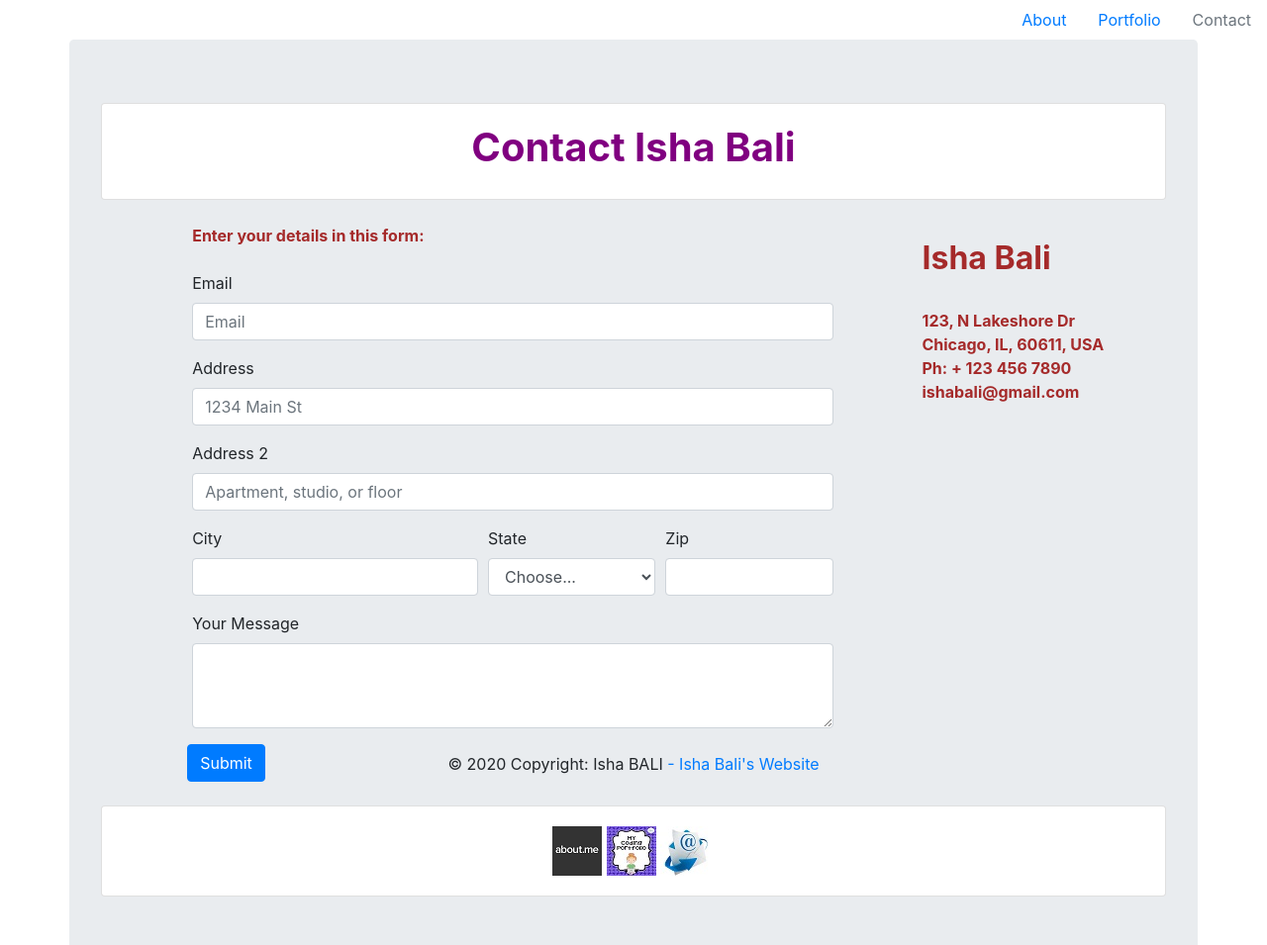
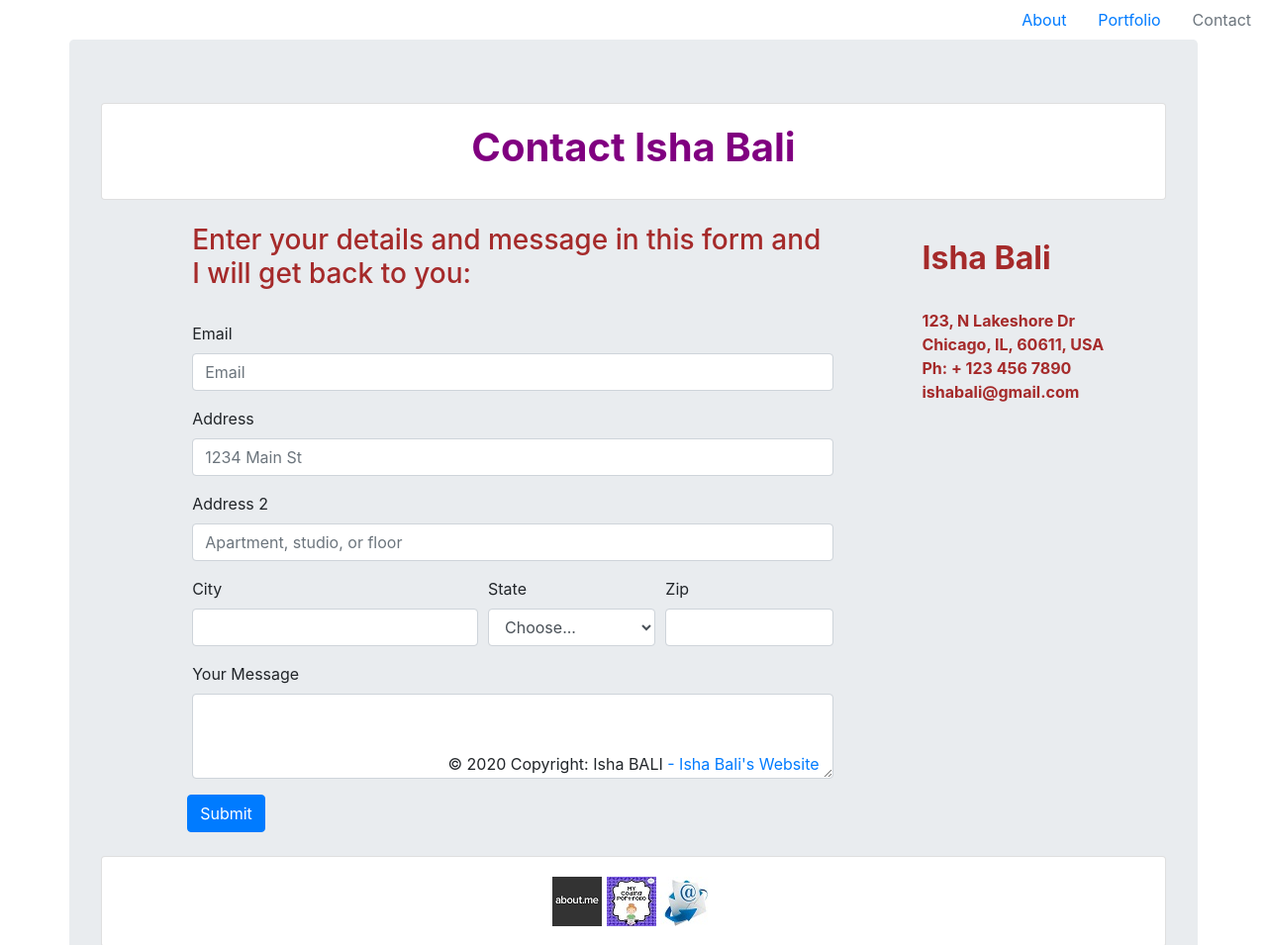
Before and after one commit to ishabali/IB-Homework2-Responsive-Portfolio, a plain HTML site: page contact.html in a window 1280 px wide. Shown: the top 955 px of the page at 99% size. Drawn offline with nearby package versions, Linux system fonts and the light colour scheme.

Commit message:
Changed Form Instruction Words

```diff
--- a/contact.html
+++ b/contact.html
@@ -64,7 +64,7 @@
         <form>
             <div class="form-row brown-text">
               <div class="form-group col-md-11">
-                <label for="inputEmail4"><strong>Enter your details in this form:</strong></label>
+                <label for="inputEmail4"><h3>Enter your details and message in this form and I will get back to you:</h3></label>
               </div>
             </div>
 
```
